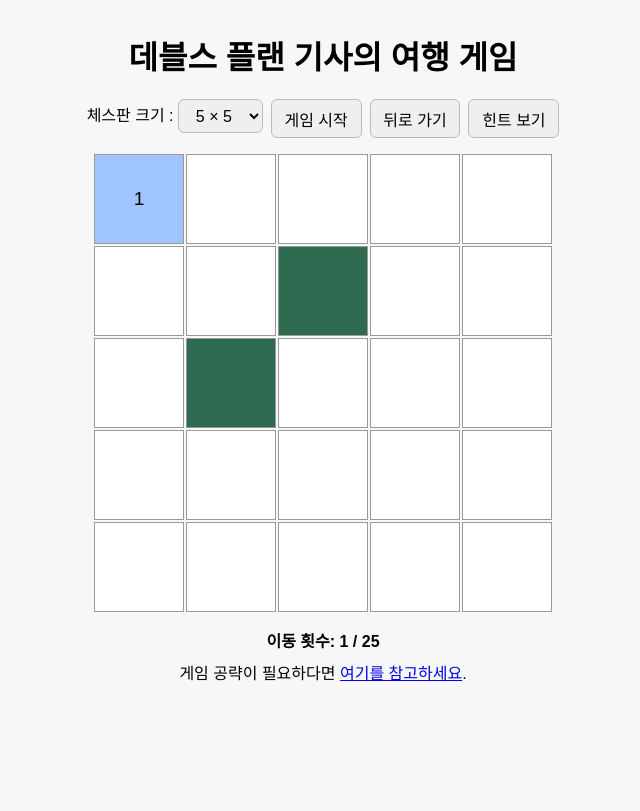
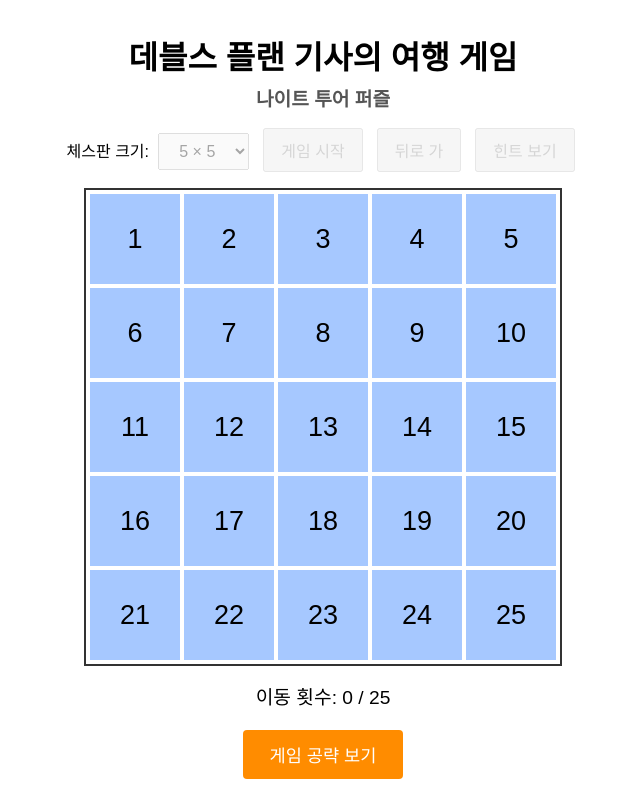
Before and after one commit to kimsol1134/Knight_tour, a plain HTML site: page index.html in a window 1280 px wide. Both pictures are taken after a click on the button "게임 시작". Shown: the whole page, without its empty margins (317-957 px from the left). Drawn offline with Linux system fonts and the light colour scheme.

Commit message:
color_change

```diff
--- a/index.html
+++ b/index.html
@@ -1,273 +1,238 @@
 <!DOCTYPE html>
 <html lang="ko">
 <head>
-  <meta charset="UTF-8" />
-  <title>데블스 플랜 기사의 여행 게임</title>
+  <meta charset="UTF-8">
+  <title>데블스 플랜 기사의 여행 게임 – 나이트 투어 퍼즐</title>
   <style>
-    * { box-sizing: border-box; }
+    :root {
+      --tile-size: 90px;
+      --font-scale: 0.3;
+      --color-unvisited: #A6C8FF;
+      --color-visited: #6EA8FF;
+      --color-active: #FFB74D;
+      --color-button: #FF8C00;
+      --color-button-hover: #e07b00;
+    }
     body {
-      font-family: "Pretendard", Arial, sans-serif;
-      background: #f7f7f7;
-      margin: 0;
-      padding: 2rem 1rem;
+      font-family: sans-serif;
       text-align: center;
+      margin: 2em;
     }
-
-    h1 { margin-top: 0; }
-
-    #controls {
-      display: flex;
-      flex-wrap: wrap;
-      justify-content: center;
-      gap: 0.5rem;
-      margin-bottom: 1rem;
+    h1 {
+      font-size: 2rem;
+      margin-bottom: 0.2em;
     }
-
+    h2 {
+      font-size: 1.2rem;
+      margin-top: 0;
+      color: #555;
+    }
+    .controls {
+      margin: 1em 0;
+    }
     select, button {
-      padding: 0.4rem 0.8rem;
       font-size: 1rem;
-      border: 1px solid #bbb;
-      border-radius: 6px;
-      cursor: pointer;
+      padding: 0.5em 1em;
+      margin: 0 0.3em;
     }
-
     button:disabled {
+      opacity: 0.5;
       cursor: not-allowed;
-      opacity: 0.6;
     }
-
-    #board {
-      display: grid;
-      gap: 2px;
-      justify-content: center;
-      margin: 0 auto;
-      max-width: 90vw;
+    .board {
+      display: inline-grid;
+      gap: 4px;
+      border: 2px solid #333;
+      padding: 4px;
+      margin-bottom: 1em;
     }
-
-    .cell {
-      width: 90px;   /* 1.5배 확대 */
-      height: 90px;  /* 1.5배 확대 */
-      background: #fff;
-      border: 1px solid #999;
+    .tile {
+      width: var(--tile-size);
+      height: var(--tile-size);
+      background: var(--color-unvisited);
       display: flex;
       align-items: center;
       justify-content: center;
+      font-size: calc(var(--tile-size) * var(--font-scale));
+      cursor: pointer;
+      user-select: none;
+      transition: filter 0.2s;
+    }
+    .tile:hover {
+      filter: brightness(1.1);
+    }
+    .tile.visited {
+      background: var(--color-visited);
+    }
+    .tile.active {
+      background: var(--color-active);
+    }
+    .status {
       font-size: 1.2rem;
-      user-select: none;
+      margin-bottom: 1em;
     }
-
-    /* 색상 팔레트 개선 */
-    .cell.valid   { background: #2d6a4f;  color: #fff; }  /* 가능한 이동 – 다크 그린 */
-    .cell.hint    { background: #e63946;  color: #fff; }  /* 힌트 – 레드 */
-    .cell.visited { background: #a0c4ff; }               /* 방문 – 파스텔 블루 */
-
-    #status { margin-top: 1rem; font-weight: 600; }
+    .strategy-button {
+      display: inline-block;
+      background: var(--color-button);
+      color: #fff;
+      padding: 0.7em 1.5em;
+      border-radius: 4px;
+      text-decoration: none;
+      font-size: 1.1rem;
+      transition: background 0.2s;
+    }
+    .strategy-button:hover {
+      background: var(--color-button-hover);
+    }
+    @media (max-width: 600px) {
+      :root { --tile-size: 60px; }
+    }
   </style>
 </head>
 <body>
   <h1>데블스 플랜 기사의 여행 게임</h1>
+  <h2>나이트 투어 퍼즐</h2>
 
-  <div id="controls">
-    <label>
-      체스판 크기 :
-      <select id="sizeSelect">
-        <option value="5">5 × 5</option>
-        <option value="6">6 × 6</option>
-        <option value="7">7 × 7</option>
-        <option value="8">8 × 8</option>
-      </select>
-    </label>
-    <button id="startBtn">게임 시작</button>
-    <button id="undoBtn"  disabled>뒤로 가기</button>
-    <button id="hintBtn"  disabled>힌트 보기</button>
+  <div class="controls">
+    체스판 크기:
+    <select id="size-select">
+      <option>5 × 5</option>
+      <option>6 × 6</option>
+      <option>7 × 7</option>
+      <option>8 × 8</option>
+    </select>
+    <button id="start-btn">게임 시작</button>
+    <button id="back-btn" disabled>뒤로 가</button>
+    <button id="hint-btn" disabled>힌트 보기</button>
   </div>
 
-  <div id="board"></div>
-  <div id="status"></div>
-  <!-- 🔗 공략 링크 -->
-  <div id="guide" style="margin-top:0.5rem">
-    게임 공략이 필요하다면 <a href="https://blog.naver.com/kimsol1015/223862326616" target="_blank">여기를 참고하세요</a>.
+  <div id="board" class="board"></div>
+
+  <div class="status">
+    이동 횟수: <span id="move-count">0</span> / <span id="max-count">0</span>
   </div>
 
+  <a href="https://blog.naver.com/kimsol1015/223862326616" target="_blank"
+     class="strategy-button">게임 공략 보기</a>
+
   <script>
-    /* ---------------- 공통 상태 ---------------- */
-    const boardEl      = document.getElementById("board");
-    const sizeSelectEl = document.getElementById("sizeSelect");
-    const startBtn     = document.getElementById("startBtn");
-    const undoBtn      = document.getElementById("undoBtn");
-    const hintBtn      = document.getElementById("hintBtn");
-    const statusEl     = document.getElementById("status");
+    const boardEl = document.getElementById('board');
+    const startBtn = document.getElementById('start-btn');
+    const backBtn = document.getElementById('back-btn');
+    const hintBtn = document.getElementById('hint-btn');
+    const sizeSelect = document.getElementById('size-select');
+    const moveCountEl = document.getElementById('move-count');
+    const maxCountEl = document.getElementById('max-count');
 
-    const KNIGHT_DIRS = [
-      {dx:  1, dy:  2}, {dx:  2, dy:  1}, {dx:  2, dy: -1}, {dx:  1, dy: -2},
-      {dx: -1, dy: -2}, {dx: -2, dy: -1}, {dx: -2, dy:  1}, {dx: -1, dy:  2},
-    ];
+    let size, maxMoves, moves, path, visited;
 
-    let N            = 5;            // 체스판 한 변 길이
-    let visited      = [];           // 방문 여부 2차원 배열
-    let moveStack    = [];           // {x, y} 객체 배열 – 뒤로가기용 스택
-    let currentPos   = {x: 0, y: 0}; // 현재 말 위치
+    function initBoard() {
+      boardEl.innerHTML = '';
+      boardEl.style.gridTemplateColumns = `repeat(${size}, auto)`;
+      visited = Array.from({ length: size }, () => Array(size).fill(false));
+      path = [];
+      moves = 0;
+      moveCountEl.textContent = moves;
+      maxCountEl.textContent = maxMoves;
+      backBtn.disabled = true;
+      hintBtn.disabled = true;
 
-    /* ---------------- 초기화 / 렌더링 ---------------- */
-    function initBoard(size) {
-      N = size;
-      visited   = Array.from({ length: N }, () => Array(N).fill(false));
-      moveStack = [];
-      currentPos = { x: 0, y: 0 };
-      visited[0][0] = true;
-      moveStack.push({ x: 0, y: 0 });
-
-      boardEl.style.gridTemplateColumns = `repeat(${N}, 90px)`;  // 1.5배 확대
-      renderBoard();
-      updateHighlights();
-      updateStatus();
-
-      undoBtn.disabled = false;
-      hintBtn.disabled = false;
-    }
-
-    function renderBoard() {
-      boardEl.innerHTML = "";
-      for (let y = 0; y < N; y++) {
-        for (let x = 0; x < N; x++) {
-          const cell = document.createElement("div");
-          cell.className = "cell";
-          cell.dataset.x = x;
-          cell.dataset.y = y;
-
-          if (visited[y][x]) {
-            cell.classList.add("visited");
-            const idx = moveStack.findIndex(p => p.x === x && p.y === y);
-            cell.textContent = idx >= 0 ? idx + 1 : "";
-          }
-          boardEl.appendChild(cell);
+      for (let r = 0; r < size; r++) {
+        for (let c = 0; c < size; c++) {
+          const tile = document.createElement('div');
+          tile.className = 'tile';
+          tile.dataset.r = r;
+          tile.dataset.c = c;
+          tile.textContent = r * size + c + 1;
+          tile.addEventListener('click', () => onTileClick(r, c));
+          boardEl.appendChild(tile);
         }
       }
     }
 
-    /* ---------------- 유효 이동, 하이라이트 ---------------- */
-    function isValidMove(x, y) {
-      return (
-        x >= 0 && y >= 0 && x < N && y < N && !visited[y][x]
-      );
-    }
-
-    function updateHighlights() {
-      document.querySelectorAll(".cell").forEach(c => c.classList.remove("valid", "hint"));
-      KNIGHT_DIRS.forEach(({ dx, dy }) => {
-        const nx = currentPos.x + dx;
-        const ny = currentPos.y + dy;
-        if (isValidMove(nx, ny)) {
-          const cell = document.querySelector(`.cell[data-x='${nx}'][data-y='${ny}']`);
-          if (cell) cell.classList.add("valid");
-        }
-      });
-    }
-
-    /* ---------------- 게임 진행 ---------------- */
-    function makeMove(x, y) {
-      currentPos = { x, y };
-      visited[y][x] = true;
-      moveStack.push({ x, y });
-      renderBoard();
-      updateHighlights();
-      updateStatus();
-    }
-
-    function undoMove() {
-      if (moveStack.length <= 1) return; // 시작 칸은 남겨둠
-      const last = moveStack.pop();
-      visited[last.y][last.x] = false;
-      currentPos = moveStack[moveStack.length - 1];
-      renderBoard();
-      updateHighlights();
-      updateStatus();
-    }
-
-    function updateStatus() {
-      const total = N * N;
-      const visitedCnt = moveStack.length;
-      statusEl.textContent = `이동 횟수: ${visitedCnt} / ${total}`;
-
-      // 성공 판단
-      if (visitedCnt === total) {
-        alert("성공했습니다! 🎉");
-        undoBtn.disabled = true;
-        hintBtn.disabled = true;
-        return;
-      }
-
-      // 실패 판단 – 더 갈 곳이 없음
-      const hasMove = KNIGHT_DIRS.some(({ dx, dy }) => isValidMove(currentPos.x + dx, currentPos.y + dy));
-      if (!hasMove) {
-        alert("실패했습니다. 다시 도전해 보세요!");
-        undoBtn.disabled = true;
-        hintBtn.disabled = true;
+    function onTileClick(r, c) {
+      if (!path.length) {
+        startTour(r, c);
+      } else if (isValidMove(r, c)) {
+        moveKnight(r, c);
       }
     }
 
-    /* ---------------- 힌트 (백트래킹) ---------------- */
-    function countOnward(x, y, visitedArr) {
-      return KNIGHT_DIRS.filter(({ dx, dy }) => {
-        const nx = x + dx, ny = y + dy;
-        return nx >= 0 && ny >= 0 && nx < N && ny < N && !visitedArr[ny][nx];
-      }).length;
+    function startTour(r, c) {
+      size = parseInt(sizeSelect.value);
+      maxMoves = size * size;
+      initBoard();
+
+      setActive(r, c);
+      visited[r][c] = true;
+      path.push([r, c]);
+      updateButtons();
     }
 
-    function findTourPath() {
-      // 깊은 복사 & Warnsdorff + 백트래킹
-      const v = visited.map(row => row.slice());
-      const path = moveStack.slice();
-
-      function dfs(x, y, cnt) {
-        if (cnt === N * N) return true;
-        const moves = KNIGHT_DIRS
-          .map(({ dx, dy }) => ({ x: x + dx, y: y + dy }))
-          .filter(p => p.x >= 0 && p.y >= 0 && p.x < N && p.y < N && !v[p.y][p.x])
-          .sort((a, b) => countOnward(a.x, a.y, v) - countOnward(b.x, b.y, v));
-
-        for (const m of moves) {
-          v[m.y][m.x] = true;
-          path.push(m);
-          if (dfs(m.x, m.y, cnt + 1)) return true;
-          path.pop();
-          v[m.y][m.x] = false;
-        }
-        return false;
-      }
-
-      if (dfs(currentPos.x, currentPos.y, moveStack.length)) {
-        return path; // 전체 경로
-      }
-      return null; // 불가
+    function isValidMove(r, c) {
+      const [pr, pc] = path[path.length - 1];
+      const dr = Math.abs(pr - r), dc = Math.abs(pc - c);
+      return !visited[r][c] &&
+             ((dr === 1 && dc === 2) || (dr === 2 && dc === 1));
     }
 
-    function showHint() {
-      const fullPath = findTourPath();
-      if (fullPath && fullPath.length > moveStack.length) {
-        const next = fullPath[moveStack.length];
-        const cell = document.querySelector(`.cell[data-x='${next.x}'][data-y='${next.y}']`);
-        if (cell) cell.classList.add("hint");
-      } else {
-        alert("성공할 수 있는 경로가 없습니다. 다시 시도해 보세요! 🙏");
+    function moveKnight(r, c) {
+      const [pr, pc] = path[path.length - 1];
+      getTile(pr, pc).classList.add('visited');
+      getTile(pr, pc).classList.remove('active');
+
+      setActive(r, c);
+      visited[r][c] = true;
+      path.push([r, c]);
+      moves++;
+      moveCountEl.textContent = moves;
+      backBtn.disabled = false;
+      hintBtn.disabled = false;
+
+      if (moves + 1 === maxMoves) {
+        setTimeout(() => alert('성공했습니다! 🎉'), 100);
       }
+      updateButtons();
     }
 
-    /* ---------------- 이벤트 바인딩 ---------------- */
-    boardEl.addEventListener("click", e => {
-      const cell = e.target.closest(".cell");
-      if (!cell || !cell.classList.contains("valid")) return;
-      const x = +cell.dataset.x;
-      const y = +cell.dataset.y;
-      makeMove(x, y);
+    function setActive(r, c) {
+      getTile(r, c).classList.add('active');
+    }
+
+    function getTile(r, c) {
+      return boardEl.querySelector(`.tile[data-r="${r}"][data-c="${c}"]`);
+    }
+
+    function undo() {
+      if (path.length < 2) return;
+      const [r, c] = path.pop();
+      visited[r][c] = false;
+      getTile(r, c).classList.remove('active');
+      moves--;
+      moveCountEl.textContent = moves;
+      const [pr, pc] = path[path.length - 1];
+      setActive(pr, pc);
+      backBtn.disabled = path.length < 2;
+    }
+
+    function updateButtons() {
+      backBtn.disabled = path.length < 2;
+      hintBtn.disabled = moves + 1 === maxMoves;
+    }
+
+    startBtn.addEventListener('click', () => {
+      size = parseInt(sizeSelect.value);
+      maxMoves = size * size;
+      initBoard();
+      startBtn.disabled = true;
+      sizeSelect.disabled = true;
     });
 
-    startBtn.addEventListener("click", () => initBoard(+sizeSelectEl.value));
-    undoBtn.addEventListener("click", undoMove);
-    hintBtn.addEventListener("click", showHint);
-
-    // 최초 5×5 보드 자동 생성
-    initBoard(5);
+    backBtn.addEventListener('click', undo);
+    hintBtn.addEventListener('click', () => {
+      // 힌트 로직 추가 가능
+      alert('힌트 기능은 곧 제공될 예정입니다.');
+    });
   </script>
 </body>
 </html>
```
